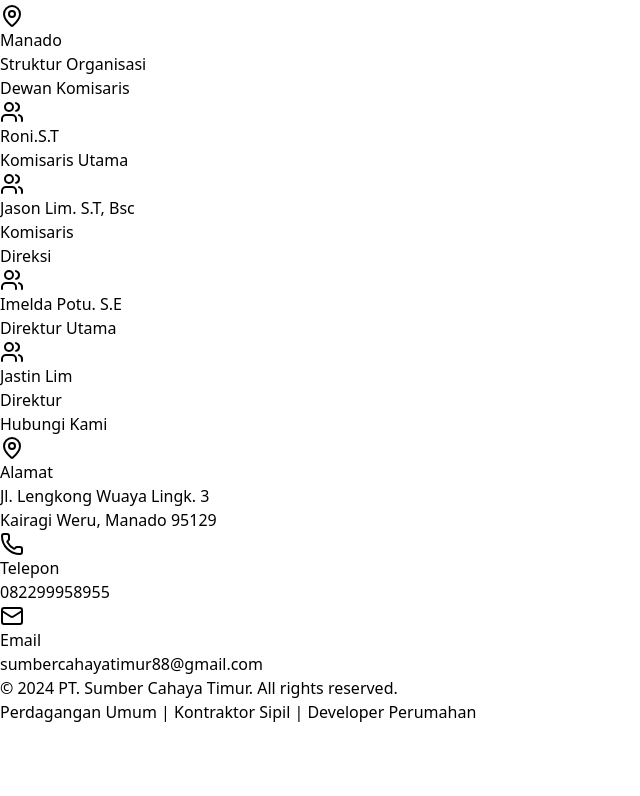
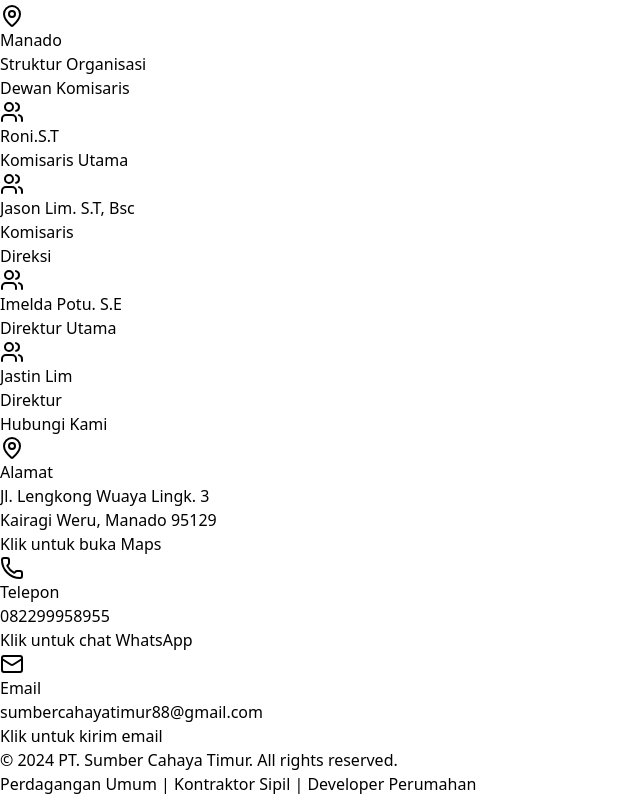
Before and after one commit to JazeL2304/sct-company-profile, a React (Vite) app: page / in a window 1280 px wide. Shown: the part 3413-4209 px from the top of the page, without its empty margins (0-640 px from the left). Before the commit the page ends 4137 px from the top, so only its background shows below. Built offline with nearby package versions, Linux system fonts and the light colour scheme; the HTML template or start-up script is replaced by a standard one.

Commit message:
Penambahan link di bagian contact

```diff
--- a/index.html
+++ b/index.html
@@ -4,7 +4,7 @@
     <meta charset="UTF-8" />
     <link rel="icon" type="image/svg+xml" href="/vite.svg" />
     <meta name="viewport" content="width=device-width, initial-scale=1.0" />
-    <title>sct-company-profile</title>
+    <title>PT. Sumber Cahaya Timur</title>
   </head>
   <body>
     <div id="root"></div>
--- a/src/sections/Contact.jsx
+++ b/src/sections/Contact.jsx
@@ -2,6 +2,37 @@ import React from 'react';
 import { Phone, Mail, MapPin } from 'lucide-react';
 
 export default function Contact() {
+  // Function to open WhatsApp
+  const openWhatsApp = () => {
+    // Format: 62 (Indonesia country code) + phone number without leading 0
+    const phoneNumber = '6282299958955'; // 082299958955 -> 6282299958955
+    const message = 'Halo PT. Sumber Cahaya Timur, saya ingin bertanya mengenai layanan Anda.';
+    const whatsappUrl = `https://wa.me/${phoneNumber}?text=${encodeURIComponent(message)}`;
+    window.open(whatsappUrl, '_blank');
+  };
+
+  // Fungsi untuk membuka Gmail Compose langsung di browser
+const openEmail = () => {
+  const email = 'sumbercahayatimur88@gmail.com';
+  const subject = 'Pertanyaan mengenai PT. Sumber Cahaya Timur';
+  const body = 'Halo PT. Sumber Cahaya Timur,%0D%0A%0D%0ASaya ingin bertanya mengenai...';
+
+  const gmailUrl = `https://mail.google.com/mail/?view=cm&fs=1&to=${email}&su=${encodeURIComponent(subject)}&body=${body}`;
+
+  window.open(gmailUrl, '_blank'); // buka di tab baru
+};
+  // Function to open Google Maps (you'll need to replace this with actual location)
+  const openMaps = () => {
+    // Option 1: Using Google Maps with address
+    const address = 'Jl. Lengkong Wuaya Lingk. 3, Kairagi Weru, Manado 95129';
+    const mapsUrl = `https://www.google.com/maps/search/?api=1&query=${encodeURIComponent(address)}`;
+
+    // Option 2: If you have exact coordinates, you can use:
+    // const mapsUrl = `https://www.google.com/maps?q=-1.234567,124.567890`;
+
+    window.open(mapsUrl, '_blank');
+  };
+
   return (
     <section id="contact" className="py-20 bg-gray-800 text-white">
       <div className="max-w-7xl mx-auto px-4 sm:px-6 lg:px-8">
@@ -11,31 +42,52 @@ export default function Contact() {
         </div>
 
         <div className="grid md:grid-cols-3 gap-8 mb-12">
-          <div className="text-center">
-            <div className="bg-blue-600 w-16 h-16 rounded-full flex items-center justify-center mx-auto mb-4">
+          {/* Alamat - Clickable */}
+          <div
+            className="text-center cursor-pointer hover:transform hover:scale-105 transition-all duration-300 group"
+            onClick={openMaps}
+          >
+            <div className="bg-blue-600 w-16 h-16 rounded-full flex items-center justify-center mx-auto mb-4 group-hover:bg-blue-500 transition-colors">
               <MapPin className="h-8 w-8" />
             </div>
-            <h3 className="font-bold mb-2 text-xl">Alamat</h3>
-            <p className="text-gray-300">
+            <h3 className="font-bold mb-2 text-xl group-hover:text-blue-400 transition-colors">Alamat</h3>
+            <p className="text-gray-300 group-hover:text-white transition-colors">
               Jl. Lengkong Wuaya Lingk. 3<br />
               Kairagi Weru, Manado 95129
             </p>
+            <p className="text-sm text-blue-400 mt-2 opacity-0 group-hover:opacity-100 transition-opacity">
+              Klik untuk buka Maps
+            </p>
           </div>
 
-          <div className="text-center">
-            <div className="bg-blue-600 w-16 h-16 rounded-full flex items-center justify-center mx-auto mb-4">
+          {/* Telepon - Clickable (WhatsApp) */}
+          <div
+            className="text-center cursor-pointer hover:transform hover:scale-105 transition-all duration-300 group"
+            onClick={openWhatsApp}
+          >
+            <div className="bg-blue-600 w-16 h-16 rounded-full flex items-center justify-center mx-auto mb-4 group-hover:bg-green-500 transition-colors">
               <Phone className="h-8 w-8" />
             </div>
-            <h3 className="font-bold mb-2 text-xl">Telepon</h3>
-            <p className="text-gray-300">082299958955</p>
+            <h3 className="font-bold mb-2 text-xl group-hover:text-green-400 transition-colors">Telepon</h3>
+            <p className="text-gray-300 group-hover:text-white transition-colors">082299958955</p>
+            <p className="text-sm text-green-400 mt-2 opacity-0 group-hover:opacity-100 transition-opacity">
+              Klik untuk chat WhatsApp
+            </p>
           </div>
 
-          <div className="text-center">
-            <div className="bg-blue-600 w-16 h-16 rounded-full flex items-center justify-center mx-auto mb-4">
+          {/* Email - Clickable */}
+          <div
+            className="text-center cursor-pointer hover:transform hover:scale-105 transition-all duration-300 group"
+            onClick={openEmail}
+          >
+            <div className="bg-blue-600 w-16 h-16 rounded-full flex items-center justify-center mx-auto mb-4 group-hover:bg-blue-500 transition-colors">
               <Mail className="h-8 w-8" />
             </div>
-            <h3 className="font-bold mb-2 text-xl">Email</h3>
-            <p className="text-gray-300">sumbercahayatimur88@gmail.com</p>
+            <h3 className="font-bold mb-2 text-xl group-hover:text-blue-400 transition-colors">Email</h3>
+            <p className="text-gray-300 group-hover:text-white transition-colors">sumbercahayatimur88@gmail.com</p>
+            <p className="text-sm text-blue-400 mt-2 opacity-0 group-hover:opacity-100 transition-opacity">
+              Klik untuk kirim email
+            </p>
           </div>
         </div>
       </div>
--- a/src/sections/Hero.jsx
+++ b/src/sections/Hero.jsx
@@ -1,4 +1,5 @@
 import React from 'react';
+import backgroundHome from '../assets/photo/backgroundhome.jpg';
 
 export default function Hero() {
   const scrollToSection = (id) => {
@@ -12,8 +13,19 @@ export default function Hero() {
   };
 
   return (
-    <section id="home" className="relative h-screen flex items-center justify-center bg-gradient-to-br from-blue-600 via-blue-700 to-blue-900">
-      <div className="absolute inset-0 bg-black opacity-30"></div>
+    <section id="home" className="relative h-screen flex items-center justify-center overflow-hidden">
+      {/* Background image with blur effect */}
+      <div
+        className="absolute inset-0 bg-cover bg-center bg-no-repeat"
+        style={{
+          backgroundImage: `url(${backgroundHome})`,
+          filter: 'blur(8px)',
+          transform: 'scale(1.1)'
+        }}
+      ></div>
+      {/* Dark overlay */}
+      <div className="absolute inset-0 bg-black opacity-50"></div>
+
       <div className="relative z-10 text-center text-white px-4 max-w-4xl mx-auto">
         <h1 className="text-5xl md:text-6xl font-bold mb-4">PT. Sumber Cahaya Timur</h1>
         <div className="w-24 h-1 bg-white mx-auto mb-6"></div>
```
Also changed, not shown: src/assets/photo/backgroundhome.jpg (added).
